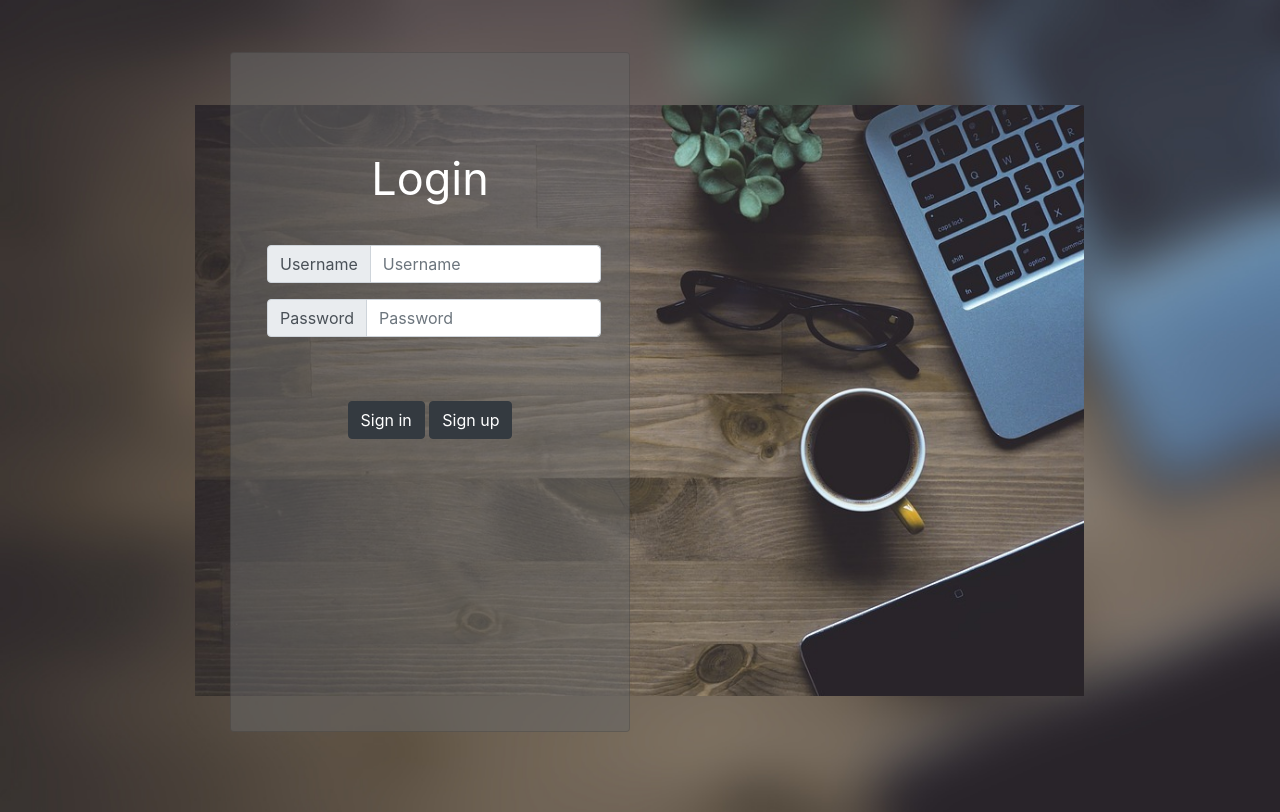
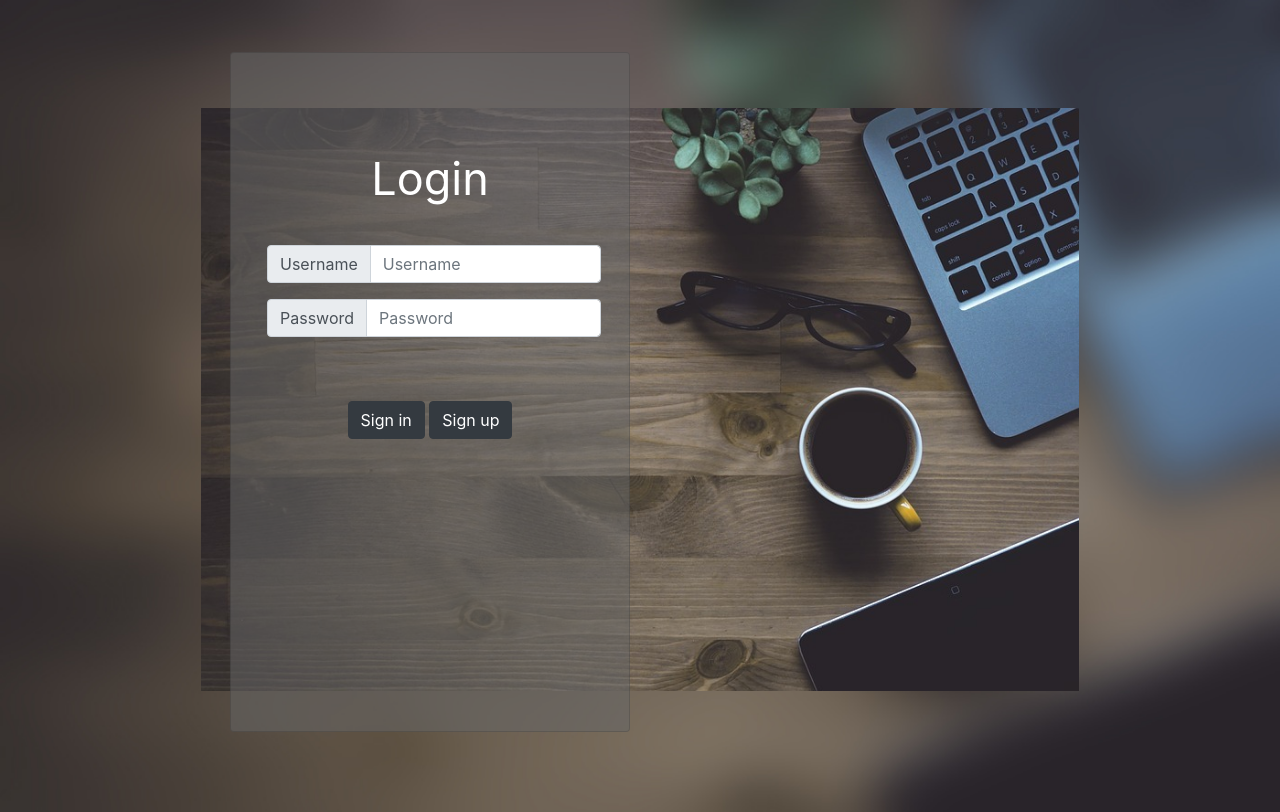
Before and after one commit to witsarutpalm111/ce-app-0, a PHP site: page /Login.php in a window 1280 px wide. Run offline with PHP 8.4, Linux system fonts and the light colour scheme.

Commit message:
Update Login.php

```diff
--- a/Login.php
+++ b/Login.php
@@ -64,7 +64,7 @@
     <div class="container h-90">
         <div>
             <div class="row mb-3 mt-1"
-                style="background-image: url(BG/123.jpg); background-repeat: no-repeat; background-position: center ;background-size:78%;">
+                style="background-image: url(BG/123.jpg); background-repeat: no-repeat; background-position: center ;background-size:77%;">
                 <div class="col-1"></div>
                 <div class="col-5">
                     <form action="LoginForm.php" id="FormLogin" method="post" style="width:100%;">
```
